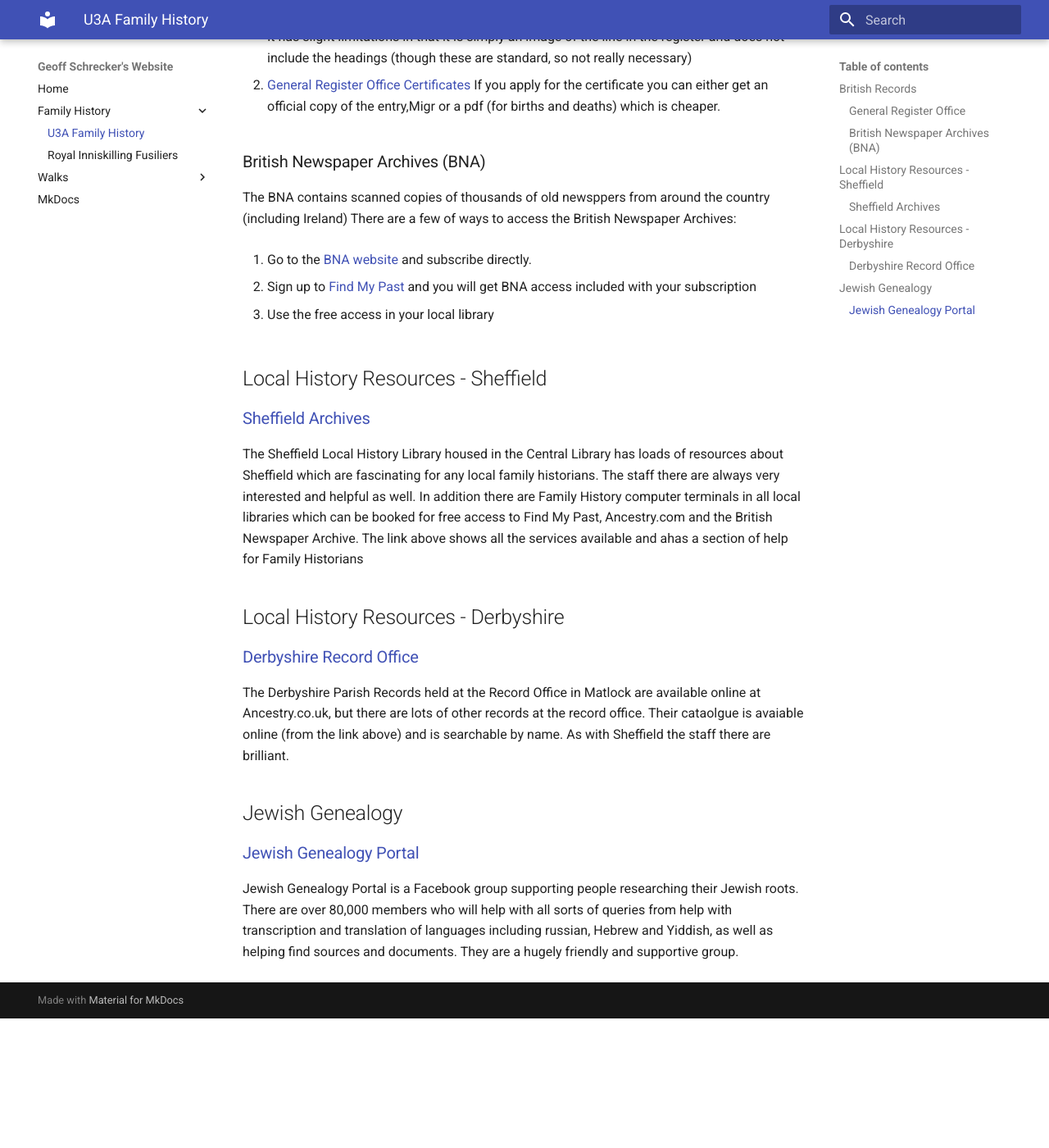
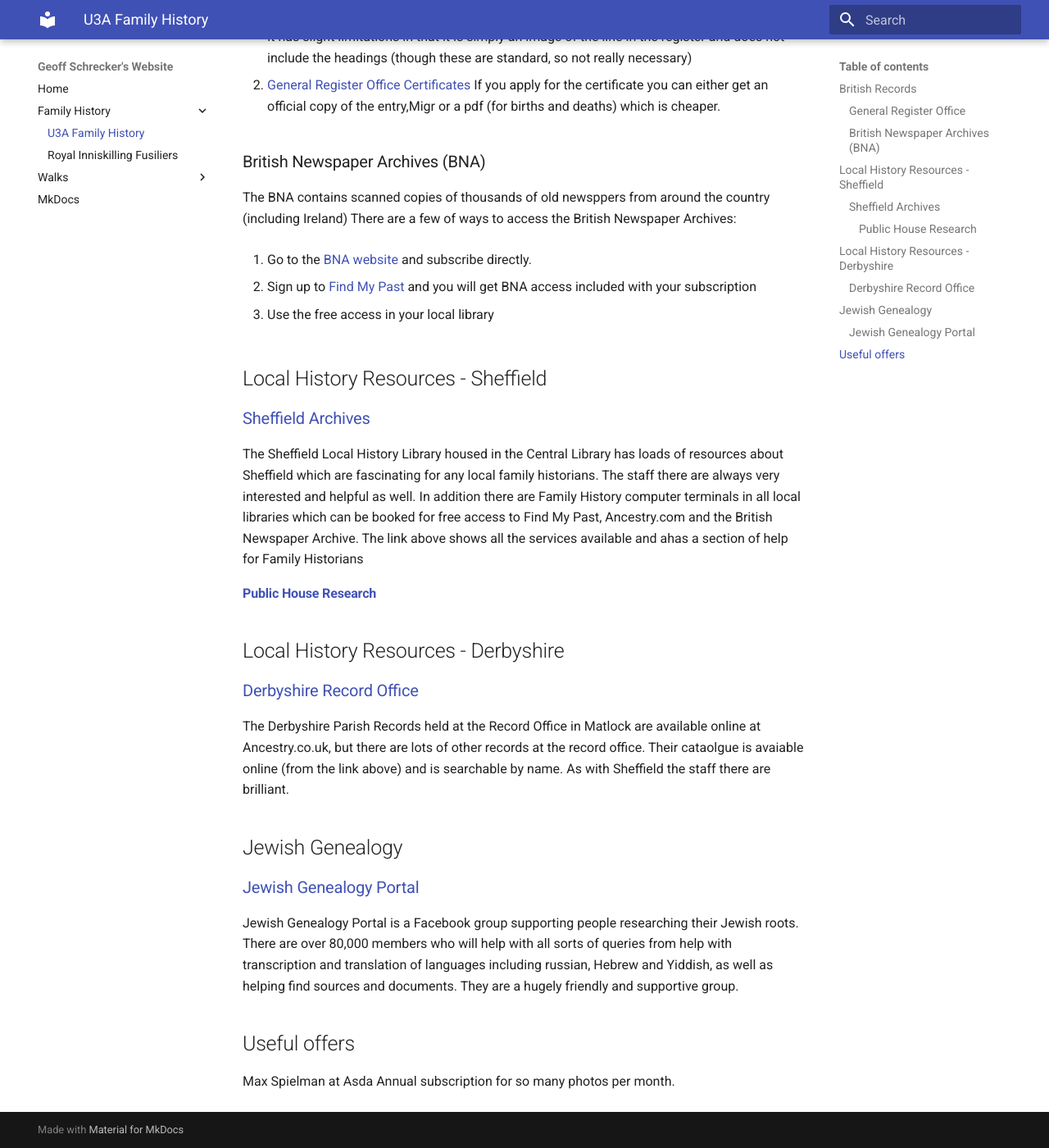
Before and after one commit to GeoffSchrecker/geoffschrecker, an MkDocs documentation site: the page built from docs/family_history.md, in a window 1280 px wide and 1400 px high, scrolled down 371 px. Shown: the whole window at 82% size. Built offline with MkDocs 1.6.1 and Material for MkDocs 9.7.7, drawn with Linux system fonts in a browser that asks for light colours; before the commit the page ends 1613 px from its top, so only the background shows below that.

Commit message:
Notes from SU3A

```diff
--- a/docs/family_history.md
+++ b/docs/family_history.md
@@ -27,6 +27,8 @@
 In addition there are Family History computer terminals in all local libraries which can be booked for free access to Find My Past, Ancestry.com and the British Newspaper Archive.
 The link above shows all the services available and ahas a section of help for Family Historians
 
+#### [Public House Research](https://www.sheffield.gov.uk/libraries-archives/access-archives-local-studies-library/research-guides/public-houses-research-guide)
+
 ##Local History Resources - Derbyshire
 
 ###[Derbyshire Record Office](https://www.derbyshire.gov.uk/leisure/record-office/derbyshire-record-office.aspx)
@@ -38,3 +40,7 @@
 
 ###[Jewish Genealogy Portal](https://www.facebook.com/groups/JewishGenealogyPortal)
 Jewish Genealogy Portal is a Facebook group supporting people researching their Jewish roots. There are over 80,000 members who will help with all sorts of queries from help with transcription and translation of languages including russian, Hebrew and Yiddish, as well as helping find sources and documents. They are a hugely friendly and supportive group.
+
+
+## Useful offers
+Max Spielman at Asda Annual subscription for so many photos per month.
```
